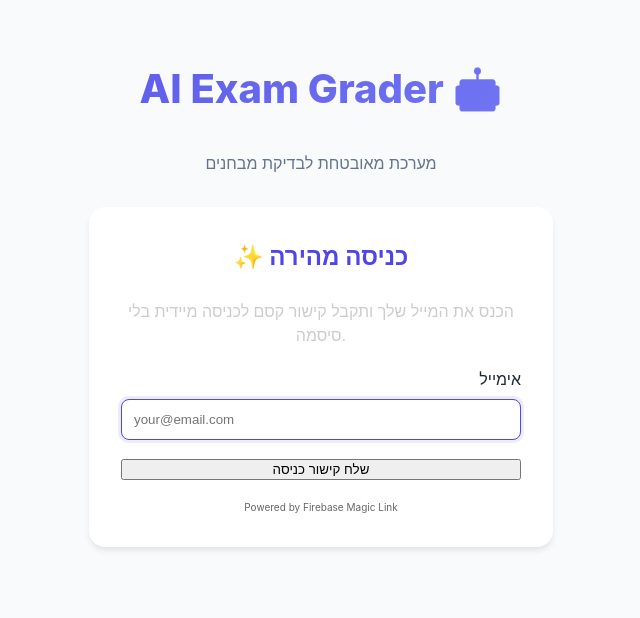
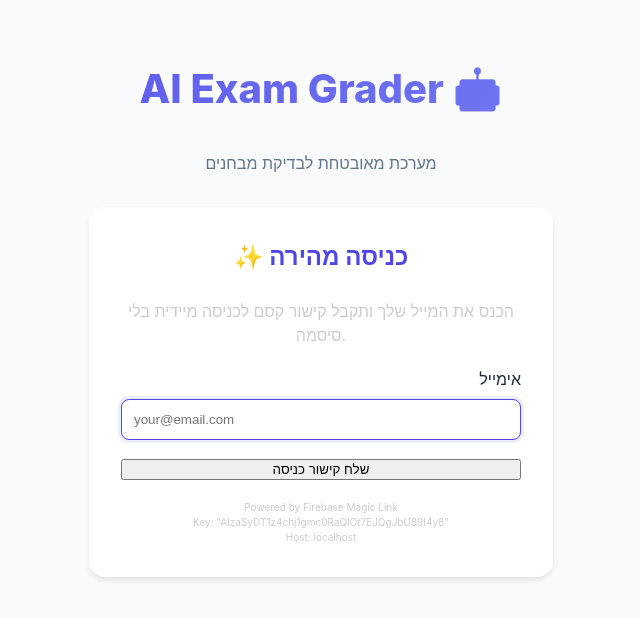
Before and after one commit to avi682/ai-exam-grader, a React (Vite) app in the folder client/: page / in a window 1280 px wide. Shown: the top 618 px of the page, without its empty margins (319-959 px from the left). Built offline with nearby package versions, Linux system fonts and the light colour scheme; no server answers.

Commit message:
Force_Push_Debug_Footer

```diff
--- a/client/src/components/MagicLinkLogin.jsx
+++ b/client/src/components/MagicLinkLogin.jsx
@@ -63,8 +63,10 @@ export function MagicLinkLogin() {
                 </button>
             </form>
 
-            <div style={{ fontSize: '10px', color: '#666', marginTop: '20px', textAlign: 'center' }}>
-                Powered by Firebase Magic Link
+            <div style={{ fontSize: '10px', color: '#ccc', marginTop: '20px', textAlign: 'center', direction: 'ltr' }}>
+                Powered by Firebase Magic Link <br />
+                Key: {JSON.stringify("AIzaSyDT1z4chj1gmc0RaQlOt7EJQgJbU89I4y8")} <br />
+                Host: {window.location.hostname}
             </div>
         </div>
     );
```
